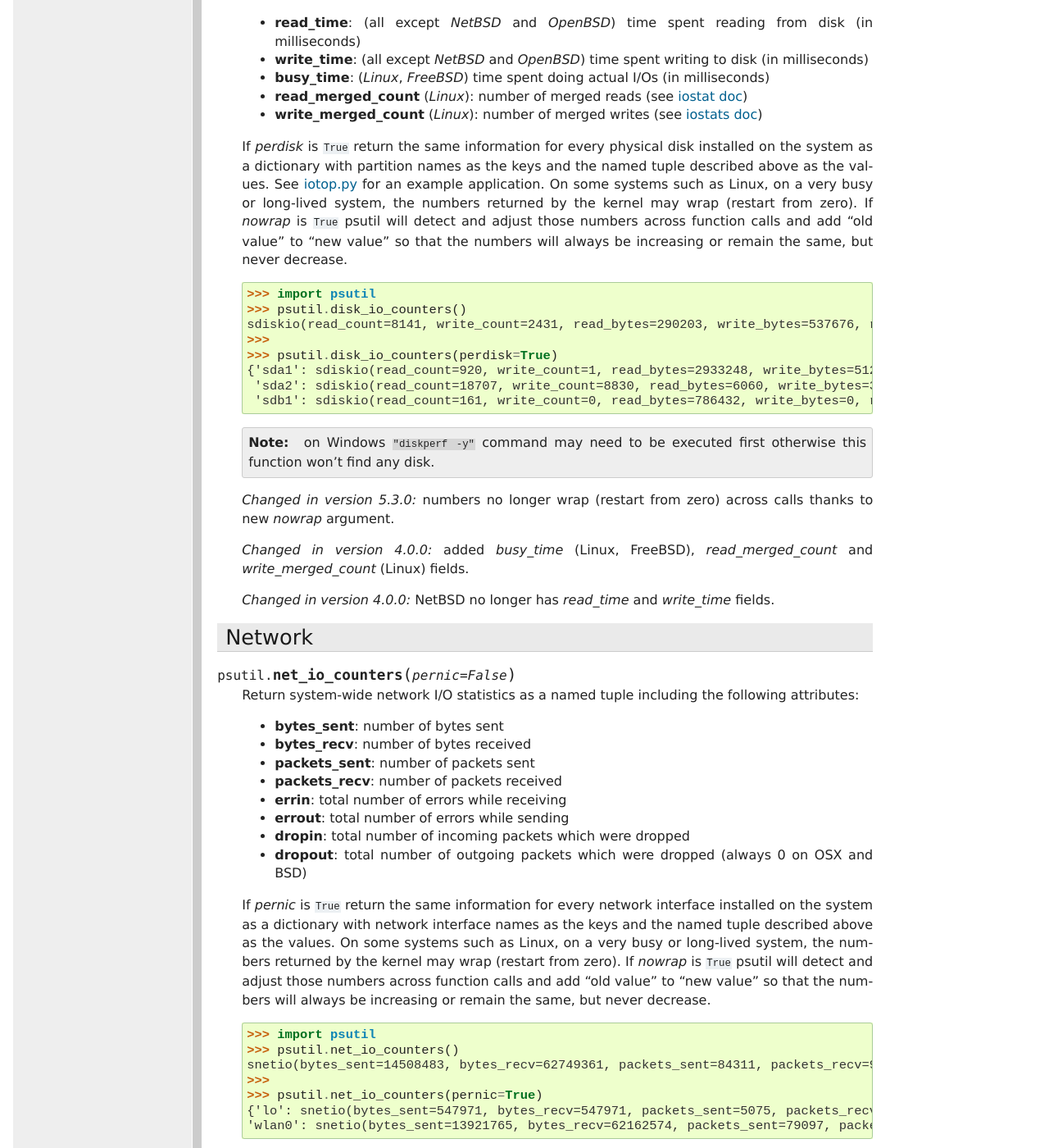
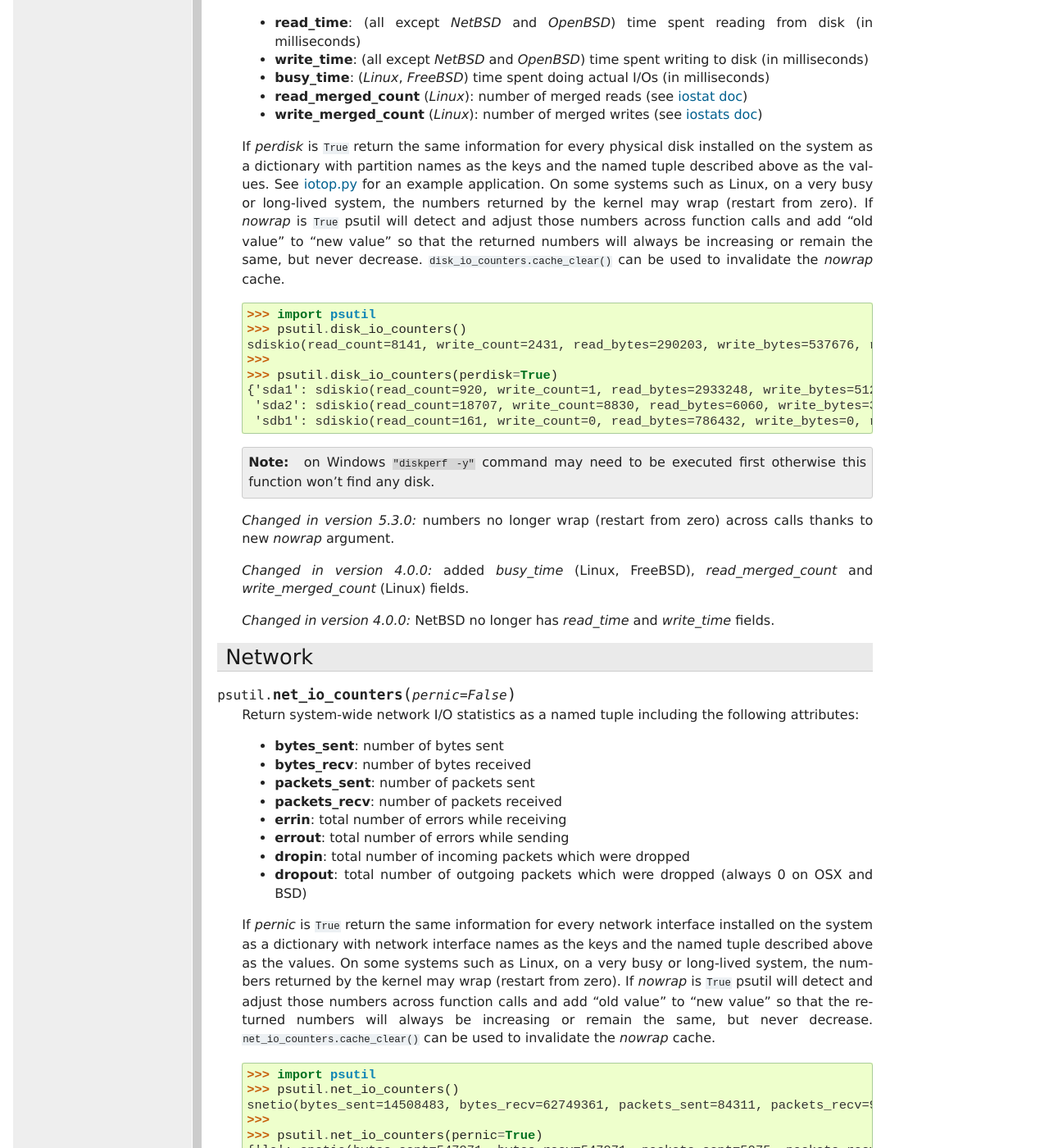
Before and after one commit to giampaolo/psutil, a Sphinx documentation site: the page built from docs/index.rst, in a window 1280 px wide and 1400 px high, scrolled down 6170 px. Shown: the whole window at 82% size. Built offline with Sphinx 7.4.7, drawn with Linux system fonts in a browser that asks for light colours; formulas are drawn with MathJax 3.

Commit message:
#802: expose clear_cache and attach it to disk and net io primary function objects

```diff
--- a/docs/index.rst
+++ b/docs/index.rst
@@ -397,8 +397,10 @@ Disks
   On some systems such as Linux, on a very busy or long-lived system, the
   numbers returned by the kernel may wrap (restart from zero).
   If *nowrap* is ``True`` psutil will detect and adjust those numbers across
-  function calls and add "old value" to "new value" so that the numbers will
-  always be increasing or remain the same, but never decrease.
+  function calls and add "old value" to "new value" so that the returned
+  numbers will always be increasing or remain the same, but never decrease.
+  ``disk_io_counters.cache_clear()`` can be used to invalidate the *nowrap*
+  cache.
 
     >>> import psutil
     >>> psutil.disk_io_counters()
@@ -448,8 +450,10 @@ Network
   On some systems such as Linux, on a very busy or long-lived system, the
   numbers returned by the kernel may wrap (restart from zero).
   If *nowrap* is ``True`` psutil will detect and adjust those numbers across
-  function calls and add "old value" to "new value" so that the numbers will
-  always be increasing or remain the same, but never decrease.
+  function calls and add "old value" to "new value" so that the returned
+  numbers will always be increasing or remain the same, but never decrease.
+  ``net_io_counters.cache_clear()`` can be used to invalidate the *nowrap*
+  cache.
 
     >>> import psutil
     >>> psutil.net_io_counters()
```
Also changed, not shown: psutil/__init__.py (+10 -0 lines), 1 other file.
